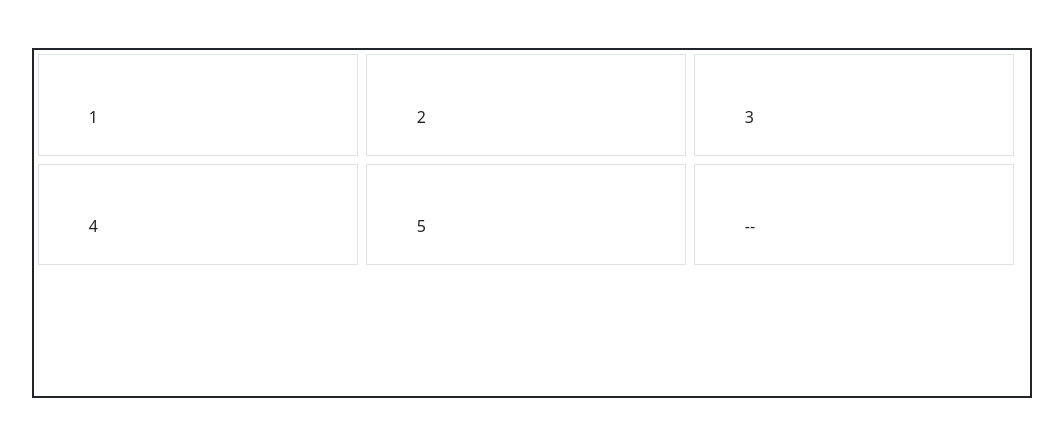
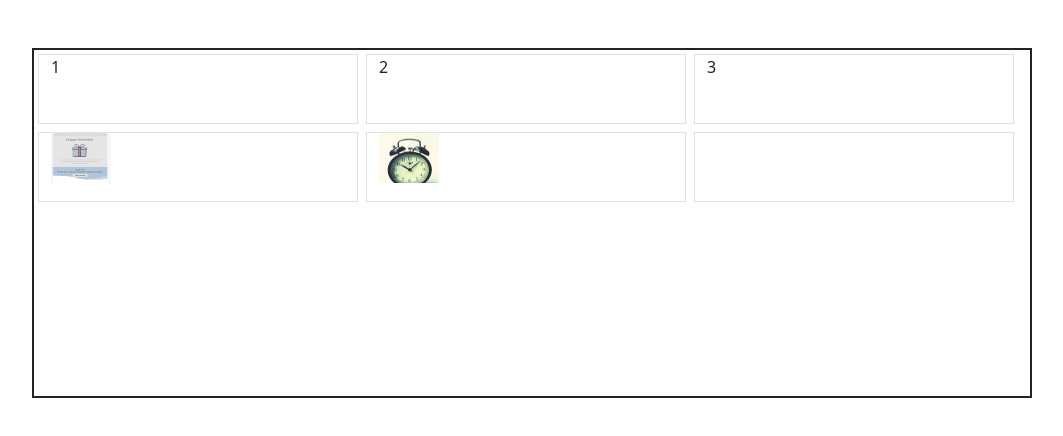
Before and after one commit to fokrule/puzzle, a plain HTML site: page index.html in a window 1280 px wide. Shown: the whole page, without its empty margins (38-1101 px from the left). Drawn offline with nearby package versions, Linux system fonts and the light colour scheme.

Commit message:
Working on dragging

```diff
--- a/includes/script.js
+++ b/includes/script.js
@@ -3,12 +3,13 @@ function dragOver(e) {
 }
 
 function startDrag(e){
-    console.log(e.target.id)
     e.dataTransfer.setData("text",e.target.id);
 }
 
 function dropDrag (e) {
-    // e.preventDefault();
+    e.preventDefault();
     var data = e.dataTransfer.getData("text");
-    e.target.appendChild(document.getElementById(data));
+    if (e.toElement.childNodes.length <= 2) {
+        e.target.appendChild(document.getElementById(data));
+    }
 }
--- a/includes/style.css
+++ b/includes/style.css
@@ -9,8 +9,7 @@
 }
 
 .each-piece-design {
-    height: 30px;
+    height: 70px;
     width: 320px;
-    padding: 5%;
     margin: 4px;
 }
--- a/index.html
+++ b/index.html
@@ -19,9 +19,14 @@
             <div class="first-three border each-piece-design">3</div>
         </div>
         <div class="row second">
-            <div class="second-one border each-piece-design">4</div>
-            <div class="second-two border each-piece-design" draggable="true" id="dragable-div" ondragstart="startDrag(event)">5</div>
-            <div class="second-three border each-piece-design" id="dragable-drop-div" ondragover="dragOver(event)" ondrop="dropDrag(event)">--</div>
+            <div class="second-one border each-piece-design" id="dragable-drop-div-8" ondragover="dragOver(event)" ondrop="dropDrag(event)">
+              <img src="assets/image2.png" draggable="false" id="dragable-div-8" ondragstart="startDrag(event)" alt="" height="50px" width="60px">
+            </div>
+            <div class="second-two border each-piece-design" id="dragable-drop-div-9" ondragover="dragOver(event)" ondrop="dropDrag(event)">
+              <img src="assets/image.jpg" draggable="true" id="dragable-div-9" ondragstart="startDrag(event)" alt="" height="50px" width="60px">
+            </div>
+            <div class="second-three border each-piece-design" id="dragable-drop-div-10" ondragover="dragOver(event)" ondrop="dropDrag(event)">
+            </div>
         </div>
     </div>
   </div>
```
Also changed, not shown: assets/image.jpg (added), assets/image2.png (added), 1 other file.
